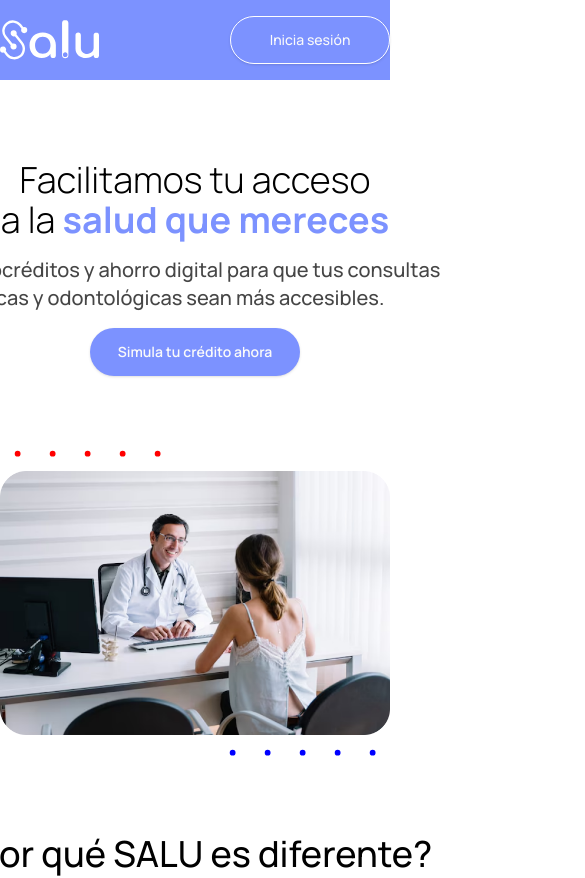
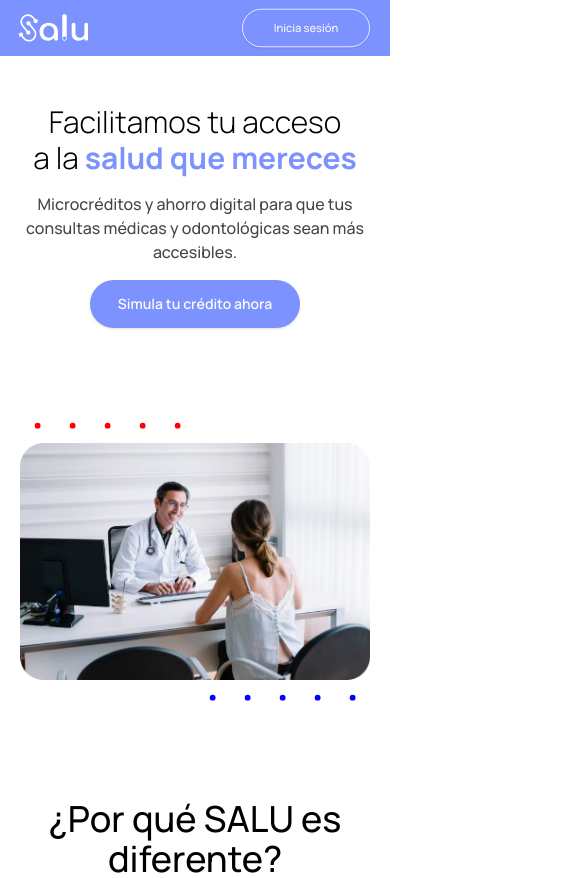
Before and after one commit to Valdo-177/SALU, a Next.js app: page / in a window 390 px wide. Shown: the top 878 px of the page, 585 px wide, since content can reach past the window. Built offline with nearby package versions, Linux system fonts and the light colour scheme.

Commit message:
update styles for movile

```diff
--- a/src/components/layout/Nav.tsx
+++ b/src/components/layout/Nav.tsx
@@ -4,10 +4,10 @@ import { Button } from '../ui/button'
 
 const Nav = () => {
     return (
-        <header className='bg-bgPrimary h-20 flex items-center'>
+        <header className='bg-bgPrimary sm:h-20 p-1 flex items-center'>
             <div className='flex items-center mx-auto justify-between container'>
-            <Logo />
-            <Button className='border border-white rounded-[24px] h-[3rem] w-[10rem] bg-transparent hover:bg-transparent'>Inicia sesión</Button>
+            <Logo className='scale-[0.7] sm:scale-1'/>
+            <Button className='scale-[0.8] sm:scale-1 border border-white rounded-[24px] h-[3rem] w-[10rem] bg-transparent hover:bg-transparent'>Inicia sesión</Button>
         </div>
         </header>
     )
--- a/src/components/ui/HeroSection.tsx
+++ b/src/components/ui/HeroSection.tsx
@@ -6,14 +6,14 @@ import { FormUser } from './FormUser'
 
 const HeroSection = () => {
     return (
-        <section className='mt-[5rem] flex items-center flex-col gap-3'>
-            <div className='flex flex-col w-[max-content] gap-4 items-center'>
-                <h1 className='text-4xl lg:text-6xl font-light text-center w-[max-content]'>Facilitamos tu acceso  <br /> a la <span className='font-bold text-bgPrimary'>salud que mereces</span></h1>
-                <p className='text-xl text-textColor font-medium'>Microcréditos y ahorro digital para que tus consultas <br />
+        <section className='sm:mt-[5rem] mt-[3rem] flex items-center flex-col gap-3'>
+            <div className='flex flex-col sm:w-[max-content] gap-4 items-center'>
+                <h1 className='text-3xl lg:text-6xl font-light text-center sm:w-[max-content]'>Facilitamos tu acceso  <br /> a la <span className='font-bold text-bgPrimary'>salud que mereces</span></h1>
+                <p className='text-md text-textColor font-medium text-center'>Microcréditos y ahorro digital para que tus consultas
                     médicas y odontológicas sean más accesibles.</p>
                     <FormUser/>
             </div>
-            <div className='mt-[3rem]'>
+            <div className='mt-[3rem] p-5'>
                 <div className='flex items-center justify-start'>
                     <Pines color='red' />
                 </div>
--- a/src/components/ui/Section1.tsx
+++ b/src/components/ui/Section1.tsx
@@ -7,10 +7,10 @@ const Section1 = () => {
     return (
         <section className='mt-[4rem] pb-[5rem]'>
             <div className='container mx-auto flex items-center gap-10 flex-col'>
-                <h2 className='text-4xl lg:text-5xl font-medium text-center w-[max-content]'>¿Por qué SALU es diferente?</h2>
-                <div className='flex items-center justify-between w-[80rem]'>
-                    <Image src={imgSecction2} alt='' className='w-[35rem]' />
-                    <div className='w-[40rem] leading-[1.5rem] text-lg font-medium text-textColor flex items-center flex-col gap-4'>
+                <h2 className='text-4xl lg:text-5xl font-medium text-center sm:w-[max-content]'>¿Por qué SALU es diferente?</h2>
+                <div className='flex flex-col p-5 gap-5 sm:flex-row items-center justify-between sm:w-[80rem] w-full'>
+                    <Image src={imgSecction2} alt='' className='w-full sm:w-[35rem]' />
+                    <div className='w-full sm:w-[40rem] leading-[1.5rem] text-lg font-medium text-textColor flex items-center flex-col gap-4'>
                         <p>
                             En SALU, revolucionamos el acceso a la salud en Colombia. Olvídate de los largos tiempos de espera y las barreras económicas. Con nuestro modelo de microcréditos y ahorro digital, puedes:
                         </p>
@@ -19,7 +19,7 @@ const Section1 = () => {
                             <li className='list-disc'>Solicitar un crédito en minutos.</li>
                             <li className='list-disc'>Asegurar tu tranquilidad financiera mientras cuidas tu bienestar.</li>
                         </ul>
-                        <FormUser/>
+                        <FormUser />
                     </div>
                 </div>
             </div>
```
